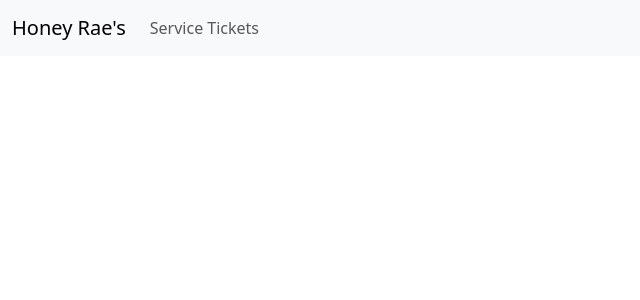
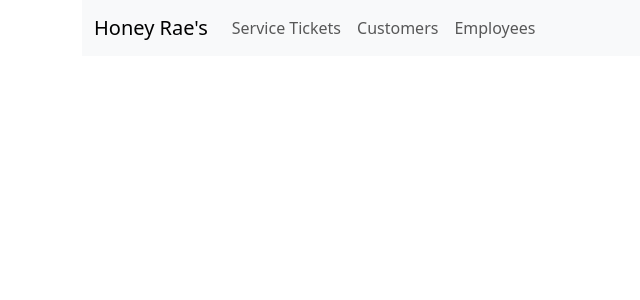
Before and after one commit to ericlfrey/Honey-Raes-CSharp, a React (Vite) app: page / in a window 1280 px wide. Shown: the top 300 px of the page, without its empty margins (0-640 px from the left). Built offline with nearby package versions, Linux system fonts and the light colour scheme.

Commit message:
Edited index.jsx and app.jsx to handle routing.

```diff
--- a/src/App.jsx
+++ b/src/App.jsx
@@ -1,20 +1,26 @@
-import { Navbar, NavbarBrand, Nav, NavItem, NavLink } from "reactstrap";
-import "./App.css";
-import "bootstrap/dist/css/bootstrap.css";
-import { Outlet } from "react-router-dom";
+import { Navbar, NavbarBrand, Nav, NavItem, NavLink } from 'reactstrap';
+import './App.css';
+import 'bootstrap/dist/css/bootstrap.css';
+import { Outlet } from 'react-router-dom';
 function App() {
   return (
-    <>
+    <div className="container">
       <Navbar color="light" expand="md">
         <Nav navbar>
           <NavbarBrand href="/">Honey Rae's</NavbarBrand>
           <NavItem>
             <NavLink href="/tickets">Service Tickets</NavLink>
           </NavItem>
+          <NavItem>
+            <NavLink href="/customers">Customers</NavLink>
+          </NavItem>
+          <NavItem>
+            <NavLink href="/employees">Employees</NavLink>
+          </NavItem>
         </Nav>
       </Navbar>
       <Outlet />
-    </>
+    </div>
   );
 }
 
--- a/src/index.jsx
+++ b/src/index.jsx
@@ -1,15 +1,23 @@
-import React from "react";
-import ReactDOM from "react-dom/client";
-import "./index.css";
-import App from "./App";
-import reportWebVitals from "./reportWebVitals";
-import { BrowserRouter, Routes, Route } from "react-router-dom";
-import ServiceTickets from "./components/tickets/ServiceTickets";
-import TicketsList from "./components/tickets/TicketsList";
-import TicketDetails from "./components/tickets/TicketDetails";
-import CreateTicket from "./components/tickets/CreateTicket";
+import React from 'react';
+import ReactDOM from 'react-dom/client';
+import './index.css';
+import App from './App';
+import reportWebVitals from './reportWebVitals';
+import { BrowserRouter, Routes, Route } from 'react-router-dom';
+import ServiceTickets from './components/tickets/ServiceTickets';
+import TicketsList from './components/tickets/TicketsList';
+import TicketDetails from './components/tickets/TicketDetails';
+import CreateTicket from './components/tickets/CreateTicket';
+import Customers from './components/customers/Customers';
+import CustomersList from './components/customers/CustomersList';
+import CustomerDetails from './components/customers/CustomerDetails';
+import CreateCustomer from './components/customers/CreateCustomer';
+import Employees from './components/employees/Employees';
+import EmployeesList from './components/employees/EmployeesList';
+import EmployeeDetails from './components/employees/EmployeeDetails';
+import CreateEmployee from './components/employees/CreateEmployee';
 
-const root = ReactDOM.createRoot(document.getElementById("root"));
+const root = ReactDOM.createRoot(document.getElementById('root'));
 root.render(
   <BrowserRouter>
     <Routes>
@@ -19,9 +27,19 @@ root.render(
           <Route path=":id" element={<TicketDetails />} />
           <Route path="create" element={<CreateTicket />} />
         </Route>
+        <Route path="customers" element={<Customers />}>
+          <Route index element={<CustomersList />} />
+          <Route path=":id" element={<CustomerDetails />} />
+          <Route path="create" element={<CreateCustomer />} />
+        </Route>
+        <Route path="employees" element={<Employees />}>
+          <Route index element={<EmployeesList />} />
+          <Route path=":id" element={<EmployeeDetails />} />
+          <Route path="create" element={<CreateEmployee />} />
+        </Route>
       </Route>
     </Routes>
-  </BrowserRouter>,
+  </BrowserRouter>
 );
 
 // If you want to start measuring performance in your app, pass a function
```
